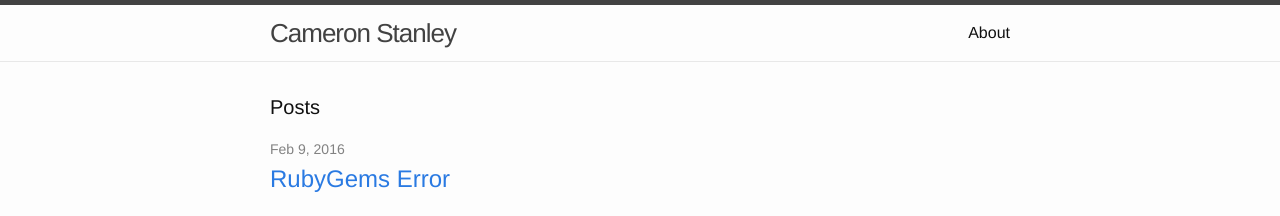
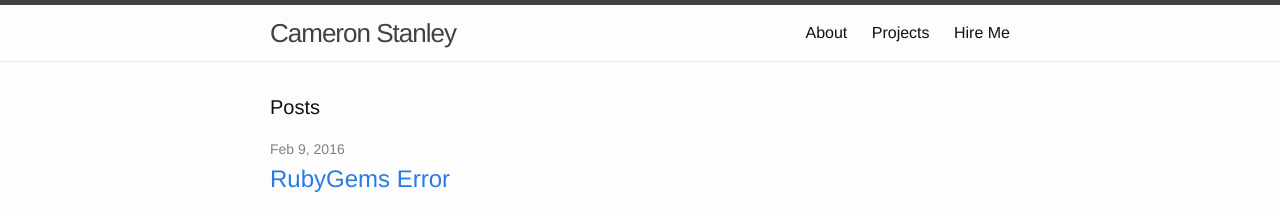
Before and after one commit to cameronstanley/cameronstanley.github.io, a Jekyll site: the page built from index.html, in a window 1280 px wide. Shown: the top 216 px of the page. Built offline with Jekyll 4.4.1, drawn with Linux system fonts in a browser that asks for light colours.

Commit message:
Adding placeholders for Hire Me and Projects pages

```diff
--- a/_includes/header.html
+++ b/_includes/header.html
@@ -14,11 +14,9 @@
       </a>
 
       <div class="trigger">
-        {% for page in site.pages %}
-          {% if page.title %}
-          <a class="page-link" href="{{ page.url | prepend: site.baseurl }}">{{ page.title }}</a>
-          {% endif %}
-        {% endfor %}
+        <a class="page-link" href="/about">About</a>
+        <a class="page-link" href="/projects">Projects</a>
+        <a class="page-link" href="/hire_me">Hire Me</a>
       </div>
     </nav>
 
```
Also changed, not shown: hire_me.md (added, +5 -0 lines), projects.md (added, +5 -0 lines).
